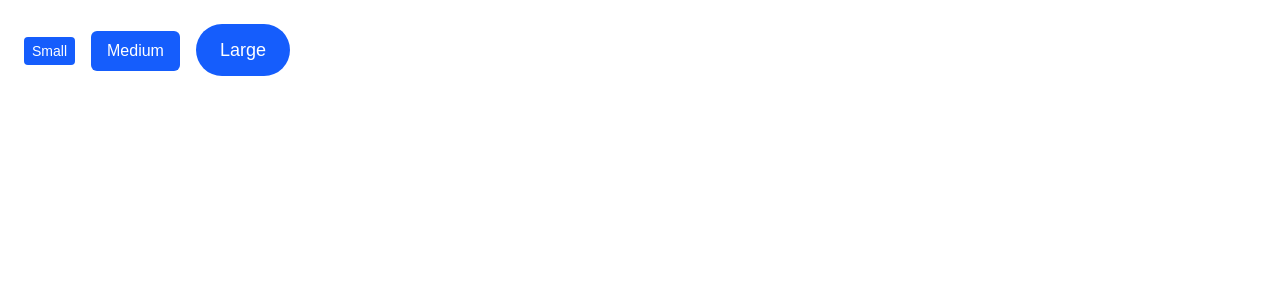
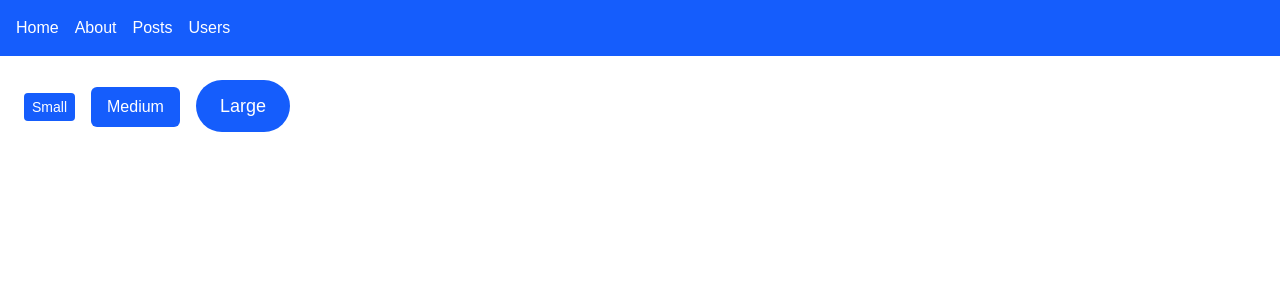
Before and after one commit to Alle4n/alx-project-0x02-setup, a Next.js app in the folder alx-project-0x02/: page /about in a window 1280 px wide. Shown: the top 300 px of the page. Built offline with nearby package versions, Linux system fonts and the light colour scheme.

Commit message:
Implement Navigation and Layout

```diff
--- a/alx-project-0x02/pages/about.tsx
+++ b/alx-project-0x02/pages/about.tsx
@@ -1,11 +1,15 @@
 import Button from "@/components/common/Button";
+import Header from "@/components/layout/Header";
 
 const About = () => (
-  <div className="p-6 space-x-4">
-    <Button title="Small" size="small" shape="rounded-sm" />
-    <Button title="Medium" size="medium" shape="rounded-md" />
-    <Button title="Large" size="large" shape="rounded-full" />
-  </div>
+  <>
+    <Header />
+    <div className="p-6 space-x-4">
+      <Button title="Small" size="small" shape="rounded-sm" />
+      <Button title="Medium" size="medium" shape="rounded-md" />
+      <Button title="Large" size="large" shape="rounded-full" />
+    </div>
+  </>
 );
 
 export default About;
--- a/alx-project-0x02/pages/home.tsx
+++ b/alx-project-0x02/pages/home.tsx
@@ -1,6 +1,7 @@
 import { useState } from "react";
 import PostModal from "@/components/common/PostModal";
 import Card from "@/components/common/Card";
+import Header from "@/components/layout/Header";
 
 const Home = () => {
   const [showModal, setShowModal] = useState(false);
@@ -11,6 +12,8 @@ const Home = () => {
   };
 
   return (
+    <>
+      <Header />
     <div className="p-6 space-y-4">
       <button
         onClick={() => setShowModal(true)}
@@ -29,6 +32,7 @@ const Home = () => {
         />
       )}
     </div>
+    </>
   );
 };
 
--- /dev/null
+++ b/alx-project-0x02/pages/posts.tsx
@@ -0,0 +1,12 @@
+import Header from "@/components/layout/Header";
+
+const Posts = () => (
+  <>
+    <Header />
+    <div className="p-6 space-y-4">
+      <h1 className="text-2xl font-bold">Posts</h1>
+    </div>
+  </>
+);
+
+export default Posts;
```
